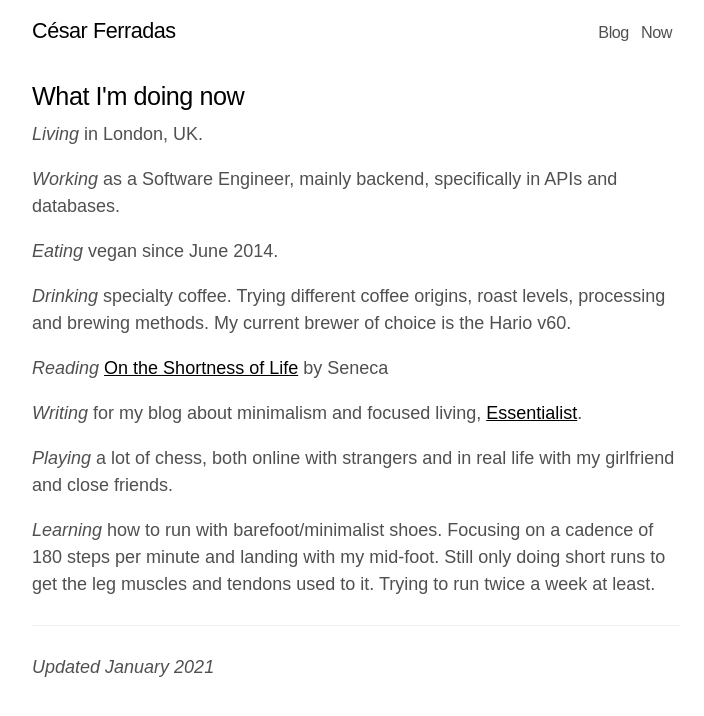
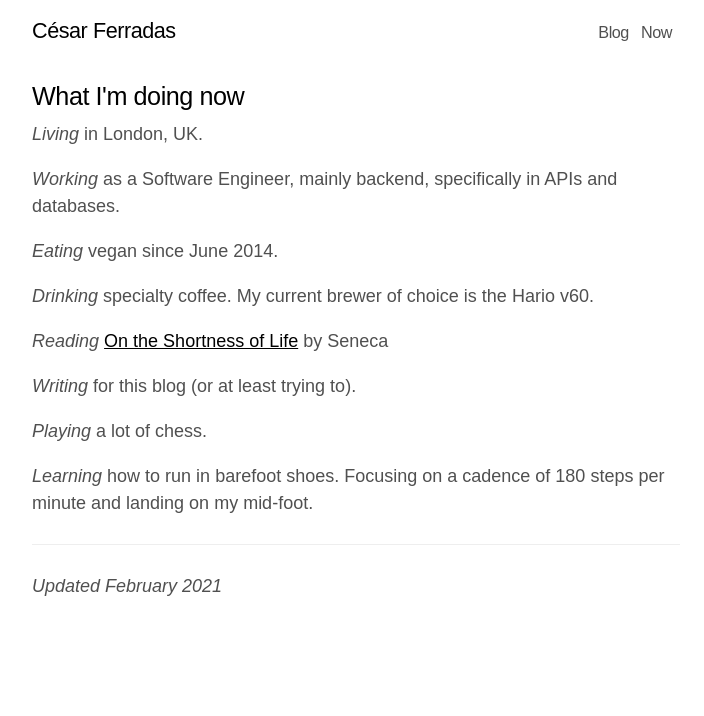
Before and after one commit to cesarferradas/ferrad.as, a Jekyll site: the page built from now.md, in a window 1280 px wide. Shown: the top 716 px of the page, without its empty margins (284-988 px from the left). Built offline with Jekyll 4.4.1, drawn with Linux system fonts in a browser that asks for light colours.

Commit message:
Update now.md

```diff
--- a/now.md
+++ b/now.md
@@ -10,23 +10,18 @@ databases.
 
 _Eating_ vegan since June 2014.
 
-_Drinking_ specialty coffee. Trying different coffee origins, roast levels,
-processing and brewing methods. My current brewer of choice is the Hario v60.
+_Drinking_ specialty coffee. My current brewer of choice is the Hario v60.
 
 _Reading_ [On the Shortness of Life](https://amzn.to/3mLpgZi){:target="_blank"}
 by Seneca
 
-_Writing_ for my blog about minimalism and focused living,
-[Essentialist](https://essentiali.st){:target="_blank"}.
+_Writing_ for this blog (or at least trying to).
 
-_Playing_ a lot of chess, both online with strangers and in real life with my
-girlfriend and close friends.
+_Playing_ a lot of chess.
 
-_Learning_ how to run with barefoot/minimalist shoes. Focusing on a cadence of
-180 steps per minute and landing with my mid-foot. Still only doing short runs
-to get the leg muscles and tendons used to it. Trying to run twice a week at
-least.
+_Learning_ how to run in barefoot shoes. Focusing on a cadence of 180 steps
+per minute and landing on my mid-foot.
 
 ___
 
-_Updated January 2021_
+_Updated February 2021_
```
